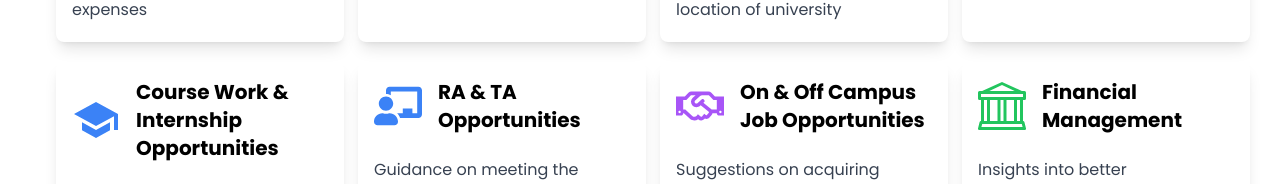
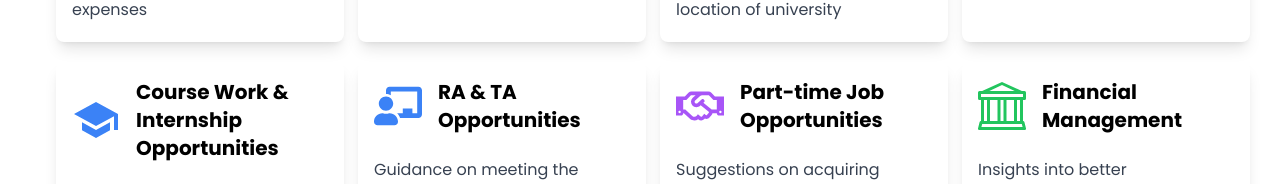
Before and after one commit to shaikahmadnawaz/vconnectglobe, a React (Create React App) app: page / in a window 1280 px wide. Shown: the part 1110-1294 px from the top of the page. Built offline with nearby package versions, Linux system fonts and the light colour scheme.

Commit message:
part-time added

```diff
--- a/src/Data/testimonialsData.js
+++ b/src/Data/testimonialsData.js
@@ -12,7 +12,7 @@ export const testimonials = [
     name: "Ms. Prithee",
     university: "University of Houston",
     testimonial:
-      "Very informative session. Insights are so specific to the requirement and the guidance is good, all the queries are resolved. Would definitely recommend to take a notes of questions prior to the session clear all the doubts. They help to give even after support to clear also unsliced queries. This session is recommended to the people who are seeing information related to studies, part time , assistantships and any personal queries like safety such. Thank you Maheshwari for giving the required information",
+      "Very informative session. Insights are so specific to the requirement and the guidance is good, all the queries are resolved. Would definitely recommend to take a notes of questions prior to the session clear all the doubts. They help to give even after support to clear also unsliced queries. This session is recommended to the people who are seeing information related to studies, part time , assistantships and any personal queries like safety such. Thank you Maheshwari for giving the required information.",
     rating: 4,
     mentorName: "Ms.Maheswari",
     image: "./testimonials_photos/preethi.jpeg",
@@ -36,22 +36,4 @@ export const testimonials = [
     mentorName: "Mr.Ajaybhaskar",
     image: "./mentors/cartoon.jpg",
   },
-  // {
-  //   name: "John Smith",
-  //   university: "UI/UX Designer",
-  //   testimonial:
-  //     "I had an incredible experience working with this mentorship program. They provided me with invaluable information and guidance throughout the entire study abroad application process. Without their help, I would not have been able to navigate the complicated requirements and logistics involved in studying abroad.",
-  //   rating: 5,
-  //   mentorName : "Ms.Likitha",
-  //   image : "./mentors/cartoon.jpg"
-  // },
-  // {
-  //   name: "John Smith",
-  //   university: "UI/UX Designer",
-  //   testimonial:
-  //     "The mentor I was paired with was fantastic! They were incredibly knowledgeable and responsive, and were always available to answer any questions I had. They helped me choose the right program and provided me with advice on everything from visas to housing. I cannot recommend this mentorship program enough.",
-  //   rating: 5,
-  //   mentorName : "Mr.Ajay Babu",
-  //   image : "./mentors/cartoon.jpg"
-  // },
 ];
--- a/src/Data/topicsData.js
+++ b/src/Data/topicsData.js
@@ -4,12 +4,14 @@ import {
   FaRegHandshake,
   FaChalkboardTeacher,
 } from "react-icons/fa";
-import {BsBank} from 'react-icons/bs'
+import { BsBank } from "react-icons/bs";
 import { MdSchool, MdLocationOn } from "react-icons/md";
-import {SiReacthookform} from "react-icons/si"
+import { SiReacthookform } from "react-icons/si";
 const topicsData = [
   {
-    icon: <SiReacthookform className="text-5xl text-green-500 stroke-1 stroke-green-500" />,
+    icon: (
+      <SiReacthookform className="text-5xl text-green-500 stroke-1 stroke-green-500" />
+    ),
     title: "Application Process & Fee Structure",
     text: "Tips in preparing strong and competitive application forms as well as understanding the cost structure and budgeting for tuition fee and other expenses",
   },
@@ -40,7 +42,7 @@ const topicsData = [
   },
   {
     icon: <FaRegHandshake className="text-5xl text-purple-500" />,
-    title: "On & Off Campus Job Opportunities",
+    title: "Part-time Job Opportunities",
     text: "Suggestions on acquiring various competitive on-campus jobs through professional networking, as well as, knowledge on possibility of off-campus jobs in city ",
   },
   {
```
